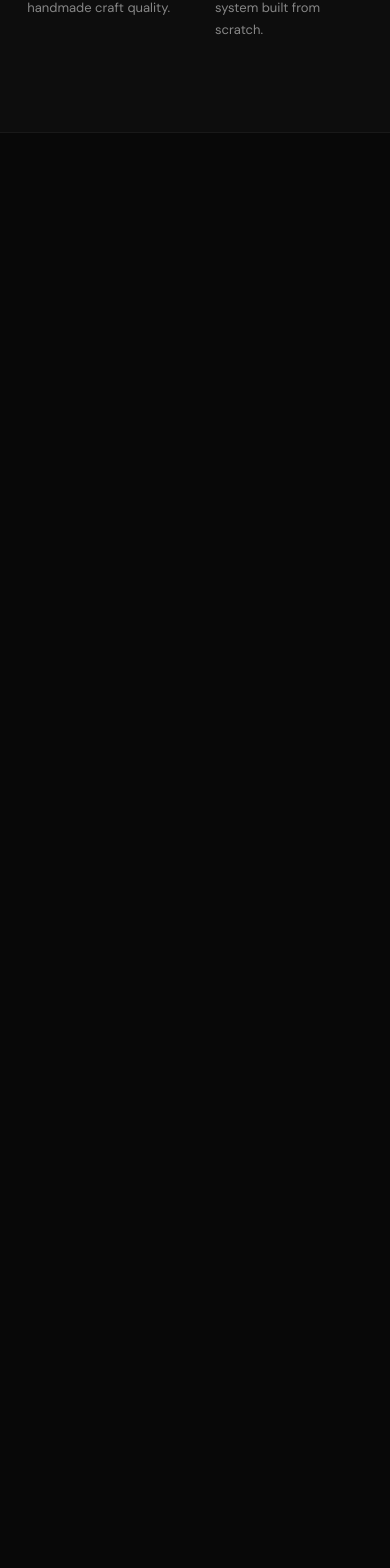
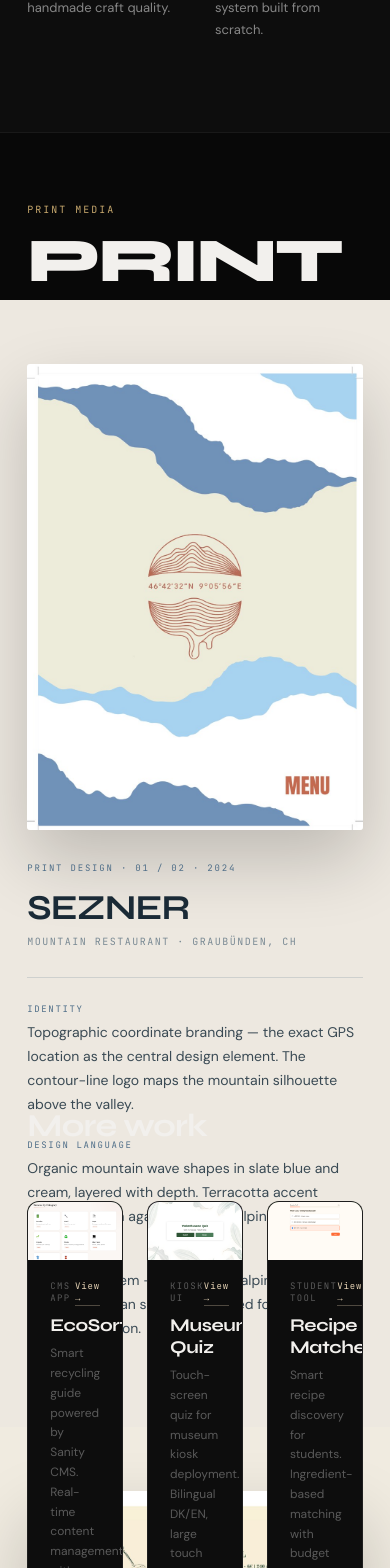
Before and after one commit to slami96/Portfolio-, a Next.js app: page / in a window 390 px wide. Shown: the part 4294-5862 px from the top of the page. Built offline with nearby package versions, Linux system fonts and the light colour scheme.

Commit message:
Refactor PrintRoom component for responsive design

```diff
--- a/components/PrintRoom.tsx
+++ b/components/PrintRoom.tsx
@@ -1,5 +1,5 @@
 'use client'
-import { useEffect, useRef } from 'react'
+import { useEffect, useRef, useState } from 'react'
 import gsap from 'gsap'
 import { ScrollTrigger } from 'gsap/ScrollTrigger'
 import Image from 'next/image'
@@ -30,15 +30,29 @@ export default function PrintRoom() {
   const trCardOuter = useRef<HTMLDivElement>(null)
   const trTiltRef = useRef<HTMLDivElement>(null)
 
+  // Default to the desktop "film" on the server so SSR markup is stable.
+  // We correct on mount: phones get a simple stacked layout instead, because
+  // the pinned scroll-film is heavy and fragile on touch devices.
+  const [isDesktop, setIsDesktop] = useState(true)
+
   useEffect(() => {
-    const MIN_SECS = 9
-    const MAX_SPEED = 1 / (MIN_SECS * 60)
-    const TL_TOTAL = 38.5
-    const SCROLL_DIST = window.innerHeight * 9
+    const mq = window.matchMedia('(min-width: 900px)')
+    const update = () => setIsDesktop(mq.matches)
+    update()
+    mq.addEventListener('change', update)
+    return () => mq.removeEventListener('change', update)
+  }, [])
 
-    let rawProgress = 0, currentProgress = 0, inSection = false
+  useEffect(() => {
+    if (!isDesktop || !sectionRef.current) return
 
-    const tl = gsap.timeline({ paused: true })
+    // Cinematic, but ~5 screens instead of 9 — still spacious, far less scrolling.
+    const SCROLL_DIST = window.innerHeight * 5
+
+    // Build the timeline ONCE. We hand it straight to ScrollTrigger with
+    // `scrub`, so it maps 1:1 to scroll position. No custom smoothing loop,
+    // which is what made the menu card appear "too soon" before.
+    const tl = gsap.timeline()
 
     tl
       .fromTo(slamRef.current,   { x: '-110vw', opacity: 0 }, { x: '0vw', opacity: 1, duration: 1.5, ease: 'power3.out' }, 0)
@@ -78,57 +92,69 @@ export default function PrintRoom() {
       .to(trEditorialRef.current, { duration: 5 }, 32)
       .to([trEditorialRef.current, trBgRef.current, eyebrowRef.current], { opacity: 0, duration: 1.5 }, 37)
 
-    ScrollTrigger.create({
+    const st = ScrollTrigger.create({
       trigger: sectionRef.current,
       start: 'top top',
       end: () => `+=${SCROLL_DIST}`,
-      pin: true, pinSpacing: true, anticipatePin: 1, invalidateOnRefresh: true,
-      onEnter: () => { inSection = true },
-      onLeave: () => { inSection = false },
-      onEnterBack: () => { inSection = true },
-      onLeaveBack: () => { inSection = false },
-      onUpdate: (self) => { rawProgress = self.progress },
+      pin: true,
+      pinSpacing: true,
+      anticipatePin: 1,
+      invalidateOnRefresh: true,
+      scrub: 1,            // <- the timeline now follows scroll directly
+      animation: tl,
     })
 
-    gsap.ticker.add(() => {
-      if (!inSection && currentProgress <= 0) return
-      const delta = rawProgress - currentProgress
-      const abs = Math.abs(delta)
-      if (abs < 0.00005) return
-      currentProgress = Math.max(0, Math.min(1, currentProgress + (abs > MAX_SPEED ? Math.sign(delta) * MAX_SPEED : delta * 0.12)))
-      tl.progress(currentProgress * (tl.totalDuration() / TL_TOTAL))
-    })
-
-    // Wave animations
+    // Looping wave shapes (decorative, cheap). Collected so we can clean up.
     const waveData = [
       { el: sw1.current, alt: 'M0,0 Q100,60 190,28 Q270,0 370,55 Q470,105 580,42 Q650,10 700,32 L700,0 Z' },
       { el: sw2.current, alt: 'M0,0 Q130,95 240,50 Q350,8 460,68 Q570,120 700,65 L700,0 Z' },
       { el: sw3.current, alt: 'M0,160 Q100,88 210,115 Q330,142 450,90 Q575,42 700,82 L700,160 Z' },
       { el: sw4.current, alt: 'M0,160 Q160,65 285,102 Q420,136 545,65 Q640,28 700,52 L700,160 Z' },
     ]
+    const waveTweens: gsap.core.Tween[] = []
     waveData.forEach(({ el, alt }, i) => {
-      if (el) gsap.to(el, { attr: { d: alt }, duration: 3.5 + i * 0.4, ease: 'sine.inOut', repeat: -1, yoyo: true, delay: i * 0.35 })
+      if (el) waveTweens.push(gsap.to(el, { attr: { d: alt }, duration: 3.5 + i * 0.4, ease: 'sine.inOut', repeat: -1, yoyo: true, delay: i * 0.35 }))
     })
 
-    // TATRALINE tilt
+    // TATRALINE tilt on hover
     const card = trCardOuter.current, tilt = trTiltRef.current
+    let onMove: ((e: MouseEvent) => void) | null = null
+    let onLeave: (() => void) | null = null
     if (card && tilt) {
-      const onMove = (e: MouseEvent) => {
+      onMove = (e: MouseEvent) => {
         const r = card.getBoundingClientRect()
         const x = (e.clientX - r.left) / r.width - 0.5
         const y = (e.clientY - r.top) / r.height - 0.5
         gsap.to(tilt, { rotateY: x * 14, rotateX: -y * 9, transformPerspective: 1200, ease: 'power1.out', duration: 0.35 })
       }
-      const onLeave = () => gsap.to(tilt, { rotateY: 0, rotateX: 0, duration: 0.6, ease: 'power2.out' })
+      onLeave = () => gsap.to(tilt, { rotateY: 0, rotateX: 0, duration: 0.6, ease: 'power2.out' })
       card.addEventListener('mousemove', onMove)
       card.addEventListener('mouseleave', onLeave)
-      return () => { card.removeEventListener('mousemove', onMove); card.removeEventListener('mouseleave', onLeave) }
     }
-  }, [])
+
+    return () => {
+      st.kill()
+      tl.kill()
+      waveTweens.forEach(t => t.kill())
+      if (card && onMove) card.removeEventListener('mousemove', onMove)
+      if (card && onLeave) card.removeEventListener('mouseleave', onLeave)
+    }
+  }, [isDesktop])
 
   const editorialWrap: React.CSSProperties = { position: 'absolute', inset: 0, display: 'grid', gridTemplateColumns: '58% 42%', alignItems: 'center', padding: '80px 7vw 60px', gap: '5vw', opacity: 0, pointerEvents: 'none' }
   const szEditColors = { projectNum: '#4F6E88', venueName: '#1a2a36', venueSub: '#7a8a94', detailLabel: '#4F6E88', detailText: '#3a4a54', divider: 'rgba(79,110,136,0.2)' }
   const trEditColors = { projectNum: '#2C4A3E', venueName: '#1a2a22', venueSub: '#7a8a7a', detailLabel: '#2C4A3E', detailText: '#2e3e34', divider: 'rgba(44,74,62,0.2)' }
+
+  const szDetails: [string, string][] = [
+    ['Identity', 'Topographic coordinate branding — the exact GPS location as the central design element. The contour-line logo maps the mountain silhouette above the valley.'],
+    ['Design Language', 'Organic mountain wave shapes in slate blue and cream, layered with depth. Terracotta accent carries warmth against the cold alpine palette.'],
+    ['Scope', 'Full menu system — drinks, food, alpine specials. Bilingual German service. Designed for a full mountain season.'],
+  ]
+  const trDetails: [string, string][] = [
+    ['Illustration', 'Hand-drawn glassware and bottle illustrations — each category gets its own visual. The martini glass, the tumbler, the coffee cup. Drawn to feel like a bartender\'s notebook.'],
+    ['Typography', 'Bold condensed display for cocktail names, editorial body in classic serif. The contrast signals craft — premium but approachable, like the bar itself.'],
+    ['Scope', '7-page full bar menu — cocktails, rum, whiskey, tequila, vodka, likéry, coffee and food. Designed for the Tatras mountain hospitality scene.'],
+  ]
 
   const infoSection = (colors: typeof szEditColors, num: string, venue: string, sub: string, details: [string,string][]) => (
     <div style={{ paddingLeft: '2vw' }}>
@@ -145,36 +171,62 @@ export default function PrintRoom() {
     </div>
   )
 
+  // ---- MOBILE: simple, reliable stacked layout (no pin, no heavy timeline) ----
+  if (!isDesktop) {
+    const mobileMenu = (bg: string, colors: typeof szEditColors, img: string, alt: string, num: string, venue: string, sub: string, details: [string,string][]) => (
+      <div style={{ background: bg, padding: '64px 7vw' }}>
+        {/* eslint-disable-next-line @next/next/no-img-element */}
+        <img src={img} alt={alt} style={{ width: '100%', height: 'auto', borderRadius: '3px', boxShadow: '0 30px 70px rgba(0,0,0,0.2)', marginBottom: '32px', display: 'block' }} />
+        <span style={{ fontFamily: "'JetBrains Mono', monospace", fontSize: '9px', letterSpacing: '0.2em', textTransform: 'uppercase', color: colors.projectNum, marginBottom: '0.8rem', display: 'block' }}>Print Design · {num} · 2024</span>
+        <div style={{ fontFamily: "'Syne', sans-serif", fontSize: 'clamp(30px,9vw,44px)', fontWeight: 700, letterSpacing: '-0.025em', color: colors.venueName, marginBottom: '0.4rem' }}>{venue}</div>
+        <span style={{ fontFamily: "'JetBrains Mono', monospace", fontSize: '10px', letterSpacing: '0.15em', textTransform: 'uppercase', color: colors.venueSub, marginBottom: '1.8rem', display: 'block' }}>{sub}</span>
+        <div style={{ height: '0.5px', background: colors.divider, marginBottom: '1.6rem' }} />
+        {details.map(([label, text]) => (
+          <div key={label} style={{ marginBottom: '1.4rem' }}>
+            <span style={{ fontFamily: "'JetBrains Mono', monospace", fontSize: '9px', letterSpacing: '0.18em', textTransform: 'uppercase', color: colors.detailLabel, marginBottom: '0.4rem', display: 'block' }}>{label}</span>
+            <p style={{ fontSize: '14px', lineHeight: 1.7, color: colors.detailText }}>{text}</p>
+          </div>
+        ))}
+      </div>
+    )
+
+    return (
+      <section style={{ borderTop: '0.5px solid var(--border)' }}>
+        <div style={{ padding: '64px 7vw 8px', background: 'var(--bg)' }}>
+          <span style={{ fontFamily: "'JetBrains Mono', monospace", fontSize: '10px', letterSpacing: '0.2em', color: 'var(--gold)', textTransform: 'uppercase' }}>Print Media</span>
+          <h2 style={{ fontFamily: "'Syne', sans-serif", fontSize: 'clamp(40px,16vw,80px)', fontWeight: 800, letterSpacing: '-0.04em', color: 'var(--white)', lineHeight: 1, marginTop: '12px' }}>PRINT</h2>
+        </div>
+        {mobileMenu('#EDE8E0', szEditColors, '/menu-images/s1.jpg', 'Sezner menu', '01 / 02', 'SEZNER', 'Mountain Restaurant · Graubünden, CH', szDetails)}
+        {mobileMenu('#F0EBE0', trEditColors, '/menu-images/t1.jpg', 'Tatraline menu', '02 / 02', 'TATRALINE', 'Cocktail Bar · High Tatras, SK', trDetails)}
+      </section>
+    )
+  }
+
+  // ---- DESKTOP: cinematic pinned film ----
   return (
     <section ref={sectionRef} style={{ height: '100vh', position: 'relative', overflow: 'hidden', borderTop: '0.5px solid var(--border)' }}>
-      {/* Backgrounds */}
       <div ref={szBgRef} style={{ position: 'absolute', inset: 0, background: '#EDE8E0', opacity: 0, pointerEvents: 'none' }} />
       <div ref={trBgRef} style={{ position: 'absolute', inset: 0, background: '#F0EBE0', opacity: 0, pointerEvents: 'none' }} />
 
-      {/* Eyebrow */}
       <div ref={eyebrowRef} style={{ position: 'absolute', top: '36px', left: '7vw', right: '7vw', display: 'flex', justifyContent: 'space-between', opacity: 0, zIndex: 20, pointerEvents: 'none' }}>
         <span style={{ fontFamily: "'JetBrains Mono', monospace", fontSize: '10px', letterSpacing: '0.2em', color: 'var(--gold)', textTransform: 'uppercase' }}>Print Media</span>
         <span ref={countRef} style={{ fontFamily: "'JetBrains Mono', monospace", fontSize: '10px', letterSpacing: '0.15em', color: 'var(--muted)' }}>01 / 02</span>
       </div>
 
-      {/* Slam */}
       <div ref={slamRef} style={{ position: 'absolute', inset: 0, display: 'flex', alignItems: 'center', justifyContent: 'center', zIndex: 10, pointerEvents: 'none' }}>
         <div style={{ fontFamily: "'Syne', sans-serif", fontSize: 'clamp(80px,18vw,220px)', fontWeight: 800, letterSpacing: '-0.04em', color: 'var(--white)', lineHeight: 1, willChange: 'transform,opacity', transformOrigin: 'center' }}>PRINT</div>
       </div>
 
-      {/* Count tick */}
       <div ref={tickRef} style={{ position: 'absolute', inset: 0, display: 'flex', flexDirection: 'column', alignItems: 'center', justifyContent: 'center', opacity: 0, zIndex: 8, pointerEvents: 'none' }}>
         <div style={{ fontFamily: "'Syne', sans-serif", fontSize: 'clamp(60px,12vw,140px)', fontWeight: 800, letterSpacing: '-0.04em', color: 'var(--white)', lineHeight: 1 }}>02</div>
         <div style={{ fontFamily: "'JetBrains Mono', monospace", fontSize: '10px', letterSpacing: '0.2em', color: 'var(--muted)', textTransform: 'uppercase', marginTop: '12px' }}>Tatraline / High Tatras</div>
       </div>
 
-      {/* SEZNER entrance */}
       <div ref={szEntranceRef} style={{ position: 'absolute', inset: 0, display: 'flex', alignItems: 'center', justifyContent: 'center', opacity: 0, pointerEvents: 'none', zIndex: 5 }}>
         {/* eslint-disable-next-line @next/next/no-img-element */}
         <img ref={szEntranceImgRef} src="/menu-images/s1.jpg" alt="Sezner cover" style={{ height: '78vh', width: 'auto', borderRadius: '3px', boxShadow: '0 60px 120px rgba(0,0,0,0.35)', willChange: 'transform', transformOrigin: 'center bottom' }} />
       </div>
 
-      {/* SEZNER editorial */}
       <div ref={szEditorialRef} style={{ ...editorialWrap, background: '#EDE8E0' }}>
         <div style={{ height: 'calc(100vh - 160px)', display: 'flex', alignItems: 'center' }}>
           <div ref={szCardRef} style={{ height: '100%' }}>
@@ -182,15 +234,10 @@ export default function PrintRoom() {
           </div>
         </div>
         <div ref={szInfoRef}>
-          {infoSection(szEditColors, '01 / 02', 'SEZNER', 'Mountain Restaurant · Graubünden, CH', [
-            ['Identity', 'Topographic coordinate branding — the exact GPS location as the central design element. The contour-line logo maps the mountain silhouette above the valley.'],
-            ['Design Language', 'Organic mountain wave shapes in slate blue and cream, layered with depth. Terracotta accent carries warmth against the cold alpine palette.'],
-            ['Scope', 'Full menu system — drinks, food, alpine specials. Bilingual German service. Designed for a full mountain season.'],
-          ])}
+          {infoSection(szEditColors, '01 / 02', 'SEZNER', 'Mountain Restaurant · Graubünden, CH', szDetails)}
         </div>
       </div>
 
-      {/* TATRALINE entrance */}
       <div ref={trEntranceRef} style={{ position: 'absolute', inset: 0, display: 'flex', alignItems: 'center', justifyContent: 'center', opacity: 0, pointerEvents: 'none', zIndex: 5 }}>
         <div style={{ position: 'relative', overflow: 'hidden', height: '78vh' }}>
           {/* eslint-disable-next-line @next/next/no-img-element */}
@@ -199,7 +246,6 @@ export default function PrintRoom() {
         </div>
       </div>
 
-      {/* TATRALINE editorial */}
       <div ref={trEditorialRef} style={{ ...editorialWrap, background: '#F0EBE0' }}>
         <div style={{ height: 'calc(100vh - 160px)', display: 'flex', alignItems: 'center' }}>
           <div ref={trCardRef} style={{ height: '100%' }}>
@@ -207,15 +253,10 @@ export default function PrintRoom() {
           </div>
         </div>
         <div ref={trInfoRef}>
-          {infoSection(trEditColors, '02 / 02', 'TATRALINE', 'Cocktail Bar · High Tatras, SK', [
-            ['Illustration', 'Hand-drawn glassware and bottle illustrations — each category gets its own visual. The martini glass, the tumbler, the coffee cup. Drawn to feel like a bartender\'s notebook.'],
-            ['Typography', 'Bold condensed display for cocktail names, editorial body in classic serif. The contrast signals craft — premium but approachable, like the bar itself.'],
-            ['Scope', '7-page full bar menu — cocktails, rum, whiskey, tequila, vodka, likéry, coffee and food. Designed for the Tatras mountain hospitality scene.'],
-          ])}
+          {infoSection(trEditColors, '02 / 02', 'TATRALINE', 'Cocktail Bar · High Tatras, SK', trDetails)}
         </div>
       </div>
 
-      {/* TATRALINE tilt card (hidden outside editorial, for tilt effect reference) */}
       <div ref={trCardOuter} style={{ position: 'absolute', opacity: 0, pointerEvents: 'none' }}>
         <div ref={trTiltRef} />
       </div>
```
